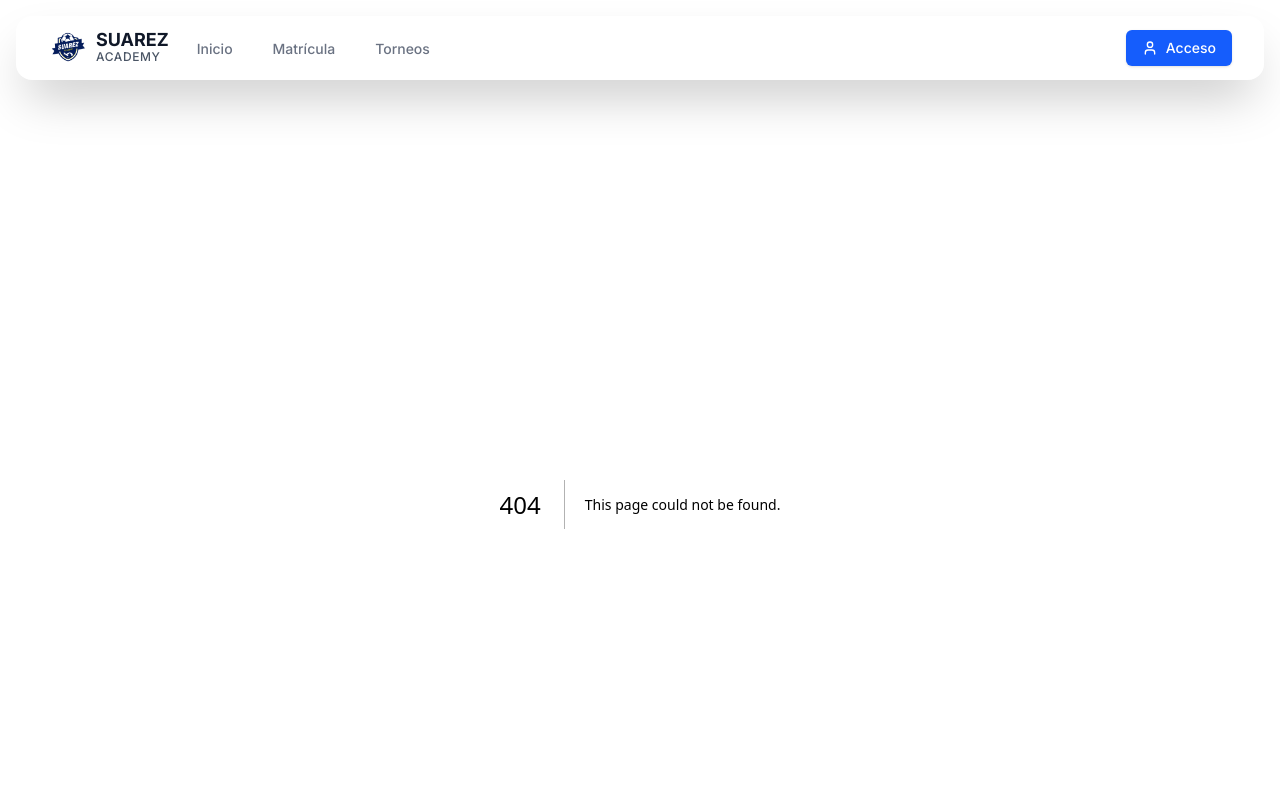
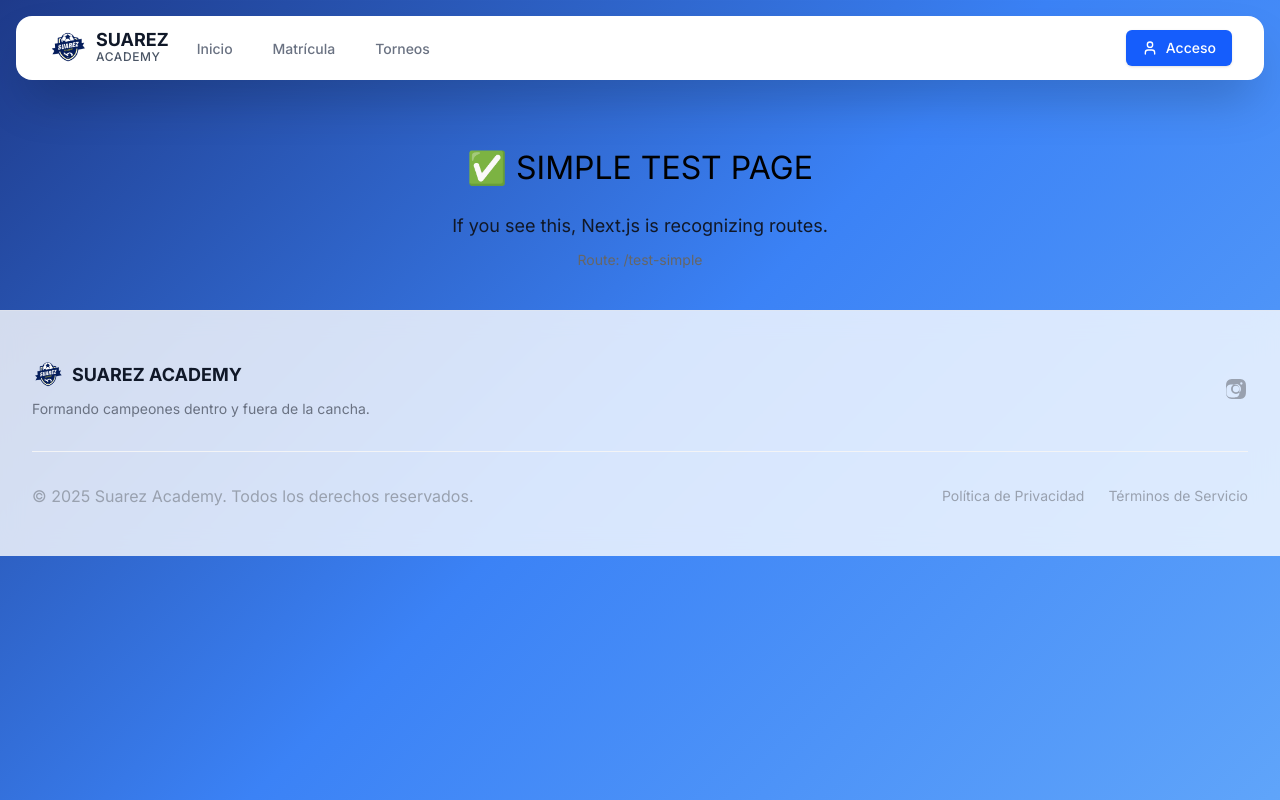
Before and after one commit to vegaexperiences/Sistema_Adademia_de_Futbol, a Next.js app in the folder web-app/: page /test-simple in a window 1280 px wide. Before the commit this address had no page. Shown: the top 800 px of the page. Built offline with nearby package versions, Linux system fonts and the light colour scheme.

Commit message:
test: Add simple test route to verify Next.js routing
- Create /test-simple route with minimal code
- This will help verify if the problem is with Next.js routing or specific to superadmin routes

```diff
--- /dev/null
+++ b/web-app/src/app/test-simple/page.tsx
@@ -0,0 +1,13 @@
+export default function TestSimplePage() {
+  return (
+    <div style={{ padding: '40px', textAlign: 'center' }}>
+      <h1 style={{ fontSize: '32px', color: '#000' }}>✅ SIMPLE TEST PAGE</h1>
+      <p style={{ fontSize: '18px', marginTop: '20px' }}>
+        If you see this, Next.js is recognizing routes.
+      </p>
+      <p style={{ fontSize: '14px', marginTop: '10px', color: '#666' }}>
+        Route: /test-simple
+      </p>
+    </div>
+  );
+}
```
